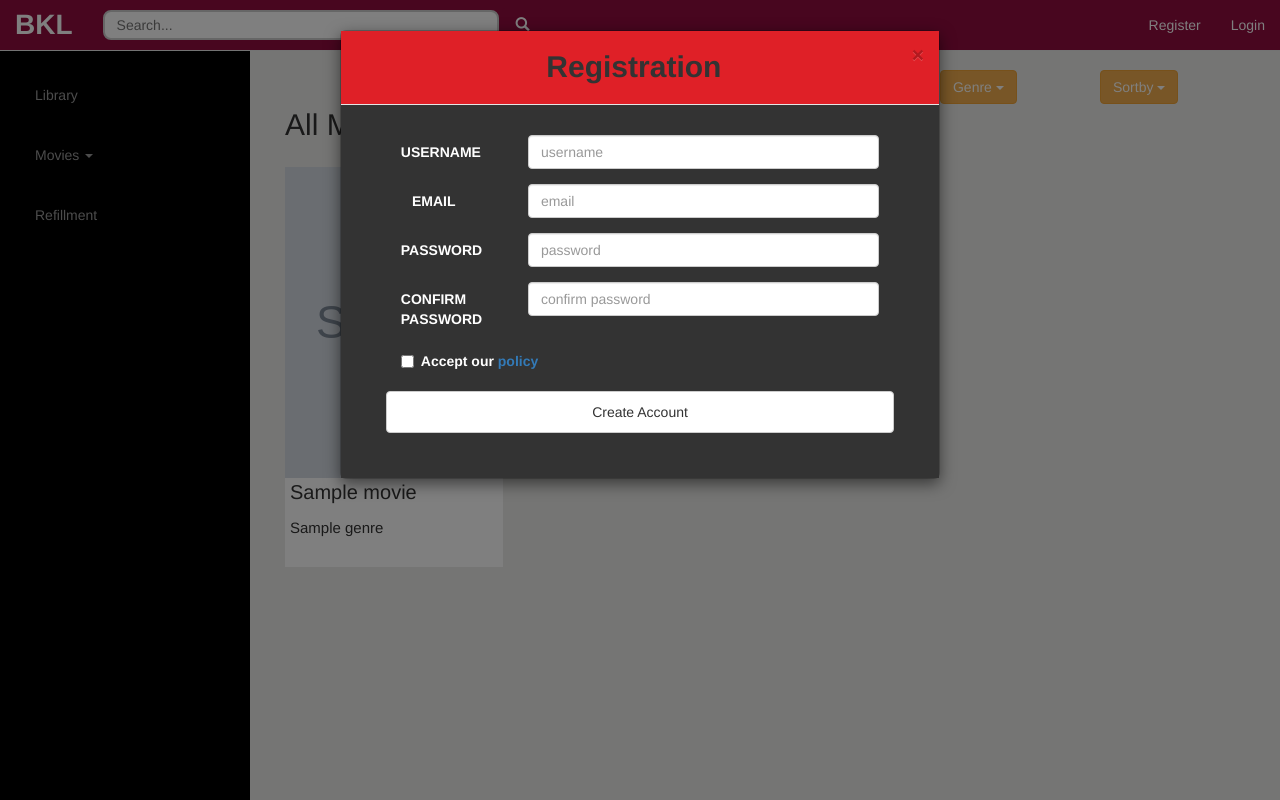
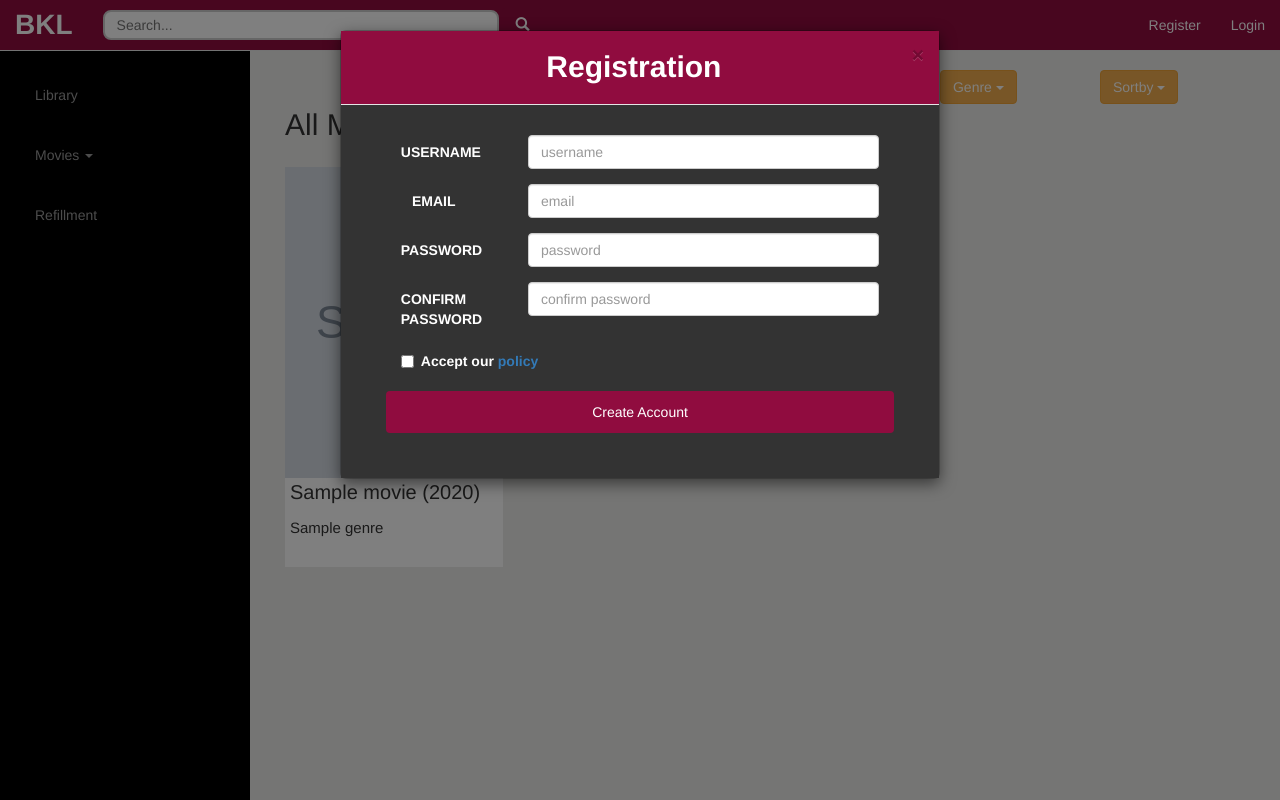
Before and after one commit to raksit31667/wsp-bkl, a Django app: a page that uses website/movie/templates/login.html in a window 1280 px wide, after a click on "Register"; the page is wider, and only the part inside the window is pictured. Run offline with Django 3.2, Linux system fonts and the light colour scheme; tables that the repository leaves empty hold one stand-in row (values such as "Sample post"); grey boxes marked "Sample" are stand-in pictures; some libraries are stand-ins or nearby versions.

Commit message:
changed modal-style color

```diff
--- a/website/movie/static/modal-style.css
+++ b/website/movie/static/modal-style.css
@@ -1,5 +1,6 @@
 .modal-header{
-  background-color: #df2027;
+  color: white;
+  background-color: #900C3F;
 }
 
 .modal-body{
@@ -25,3 +26,28 @@
   font-weight: bold;
   text-align: center;
 }
+
+.btn-modal {
+  color: white;
+  background-color: #900C3F;
+}
+
+.btn-modal:hover {
+  color: white;
+  background-color: #68082d;
+}
+
+.btn-modal:active {
+  color: white;
+  background-color: #900C3F;
+}
+
+.btn-modal:focus {
+  color: white;
+  background-color: #900C3F;
+}
+
+.btn-modal:active:hover {
+  color: white;
+  background-color: #68082d;
+}
--- a/website/movie/templates/card.html
+++ b/website/movie/templates/card.html
@@ -1,7 +1,7 @@
 <div class="col-xs-8 col-sm-8 col-md-3 col-lg-3">
     <div class="card">
       <a href="/movie/{{movie.id}}/"><img src="{{movie.movie_thumbnail.url}}" alt="image" class="img-poster"></a>
-      <p class="movie-name">{{movie.movie_name}}</p>
+      <p class="movie-name">{{movie.movie_name}} ({{movie.release_year}})</p>
       <p class="movie-genre">{{movie.genre}}</p>
     </div>
 </div>
--- a/website/movie/templates/filter.html
+++ b/website/movie/templates/filter.html
@@ -43,13 +43,7 @@
       {% endif %}
 
     {% for movie in selected_movies %}
-      <div class="col-xs-8 col-sm-8 col-md-3 col-lg-3">
-        <div class="card">
-          <img src={{movie.movie_thumbnail.url}} alt="image" class="img-poster img-responsive">
-          <p class="movie-name">{{movie.movie_name}}</p>
-          <p class="movie-genre">{{movie.genre}}</p>
-        </div>
-      </div>
+      {% include "card.html" %}
     {% endfor %}
     </div>
   </div>
--- a/website/movie/templates/login.html
+++ b/website/movie/templates/login.html
@@ -33,10 +33,10 @@
           <div class="modal-input-button">
             <div class="form-group">
               <div class="col-md-6 col-xs-12">
-                <button type="submit" class="col-xs-12 btn btn-default">Sign in</button>
+                <button type="submit" class="col-xs-12 btn btn-modal">Sign in</button>
               </div>
               <div class="col-md-6 col-xs-12">
-                <button type="button" class="col-xs-12 btn btn-default" id="click-here">Register</button>
+                <button type="button" class="col-xs-12 btn btn-modal" id="click-here">Register</button>
               </div>
             </div>
           </div>
--- a/website/movie/templates/register.html
+++ b/website/movie/templates/register.html
@@ -50,7 +50,7 @@
 
           <div class="modal-input-button">
             <div class="form-group">
-                <button type="submit" class="col-xs-12 btn btn-default">Create Account</button>
+                <button type="submit" class="col-xs-12 btn btn-modal">Create Account</button>
             </div>
           </div>
         </form>
```
